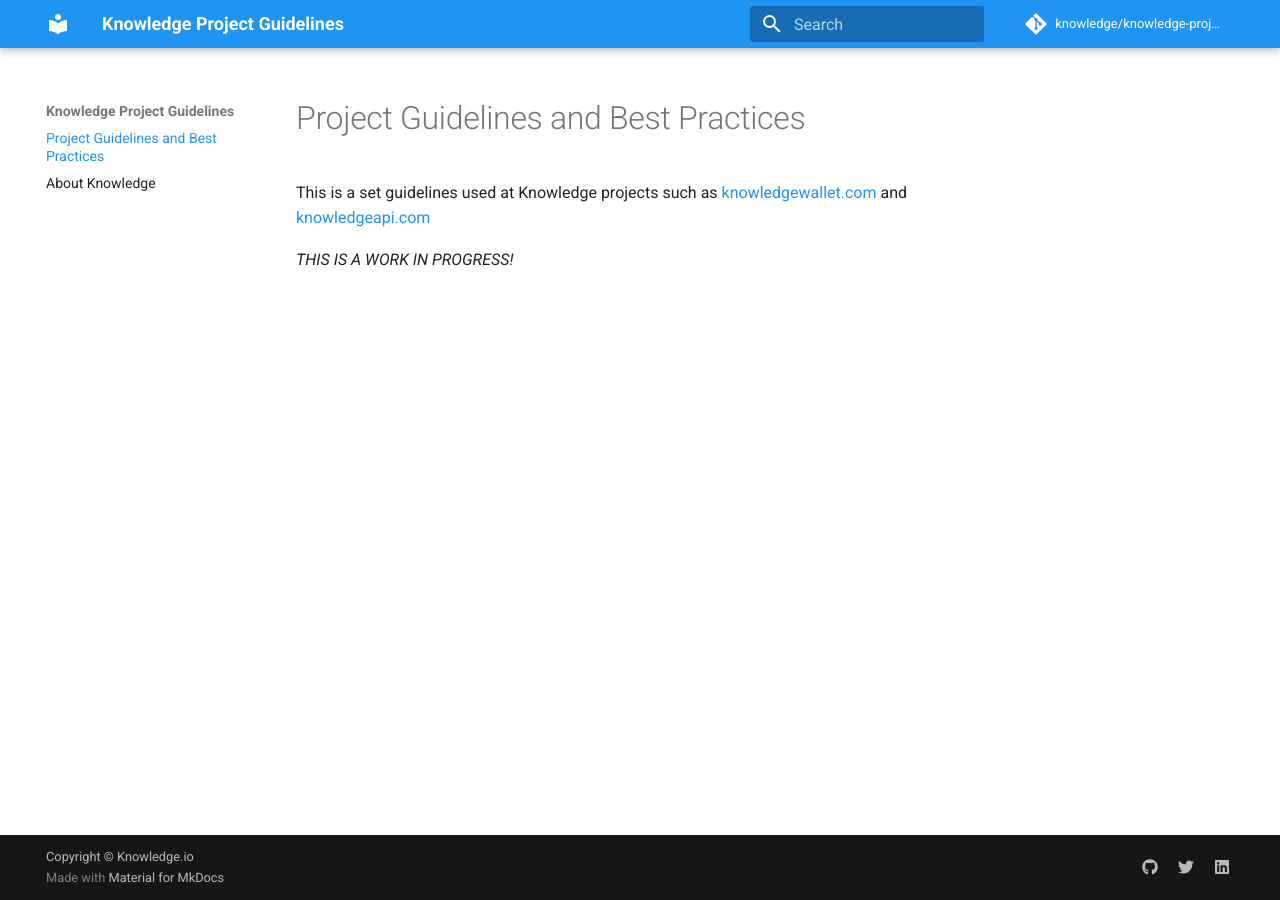
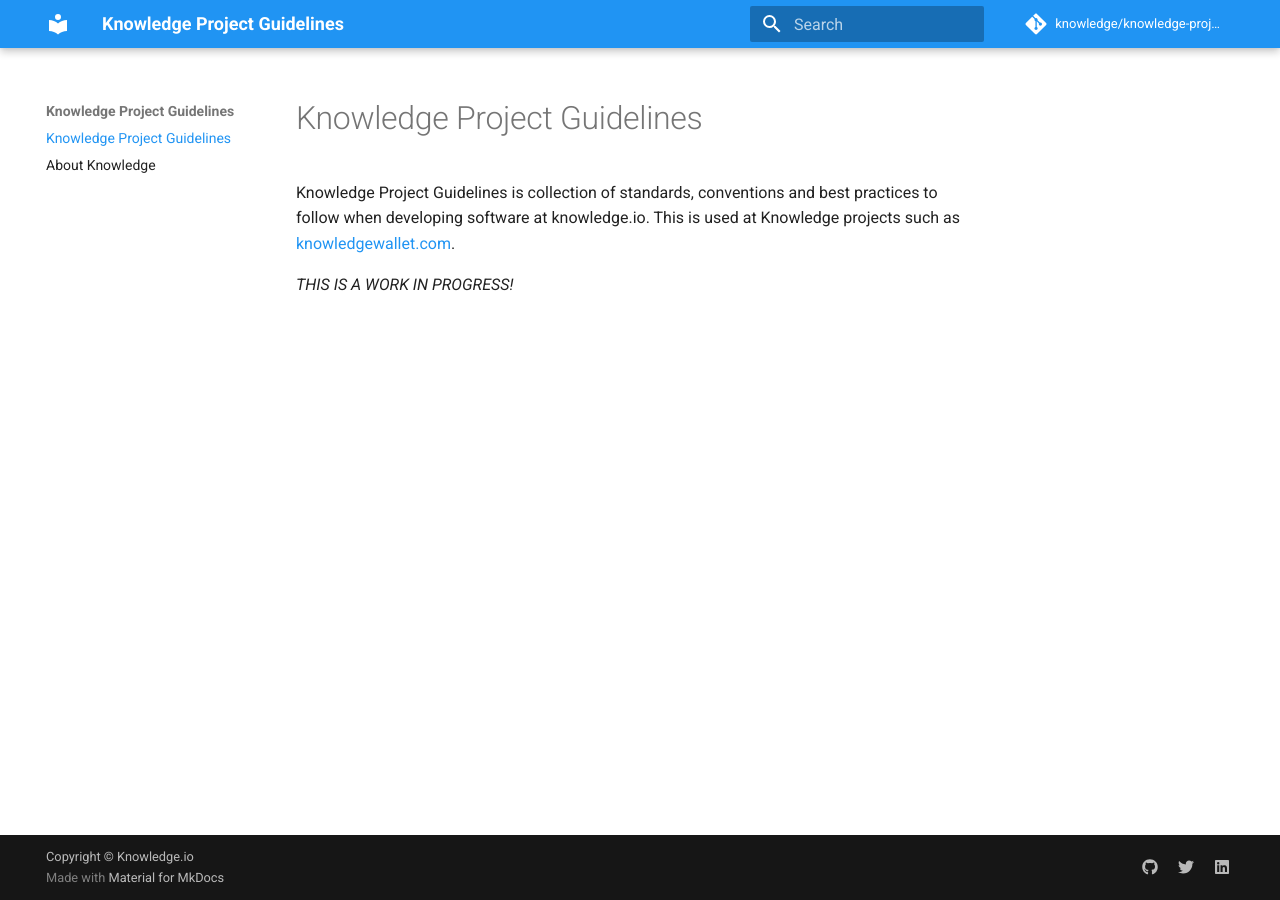
Before and after one commit to fossabot/knowledge-project-guidelines, an MkDocs documentation site: the page built from docs/index.md, in a window 1280 px wide. Built offline with MkDocs 1.6.1 and Material for MkDocs 9.7.7, drawn with Linux system fonts in a browser that asks for light colours; comment, search, counter and statistics services are not loaded.

Commit message:
update description

```diff
--- a/docs/index.md
+++ b/docs/index.md
@@ -1,5 +1,5 @@
-# Project Guidelines and Best Practices
+# Knowledge Project Guidelines
 
-This is a set guidelines used at Knowledge projects such as [knowledgewallet.com](knowledgewallet.com) and [knowledgeapi.com](knowledgeapi.com)
+Knowledge Project Guidelines is collection of standards, conventions and best practices to follow when developing software at knowledge.io. This is used at Knowledge projects such as [knowledgewallet.com](knowledgewallet.com).
 
 *THIS IS A WORK IN PROGRESS!*
```
